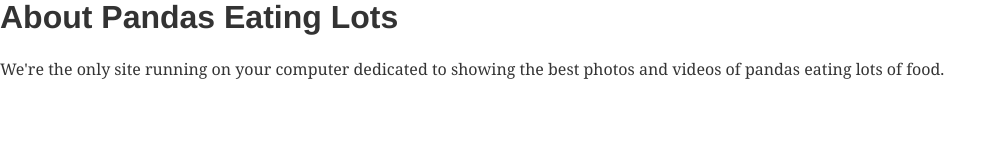
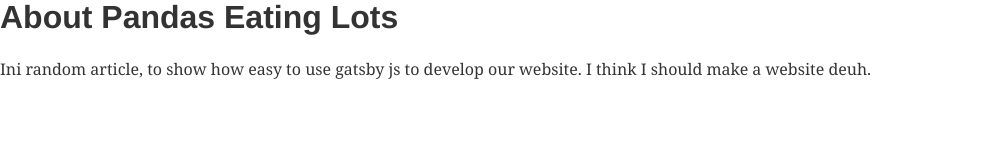
Before and after one commit to doniyus06/gatsby-tutorial, a Gatsby site in the folder tutorial-4/: page /about in a window 1280 px wide. Shown: the whole page, without its empty margins (0-1002 px from the left). Built offline with nearby package versions, Linux system fonts and the light colour scheme; Gatsby itself is replaced by a stand-in of ours; some packages are replaced by stand-ins of ours.

Commit message:
change about.js

```diff
--- a/tutorial-4/src/pages/about.js
+++ b/tutorial-4/src/pages/about.js
@@ -2,8 +2,8 @@ export default ({data}) => (
   <div>
     <h1>About {data.site.siteMetadata.title}</h1>
     <p>
-      We're the only site running on your computer dedicated to showing the best
-      photos and videos of pandas eating lots of food.
+      Ini random article, to show how easy to use gatsby js to develop our website.
+      I think I should make a website deuh.
     </p>
   </div>
 );
```
